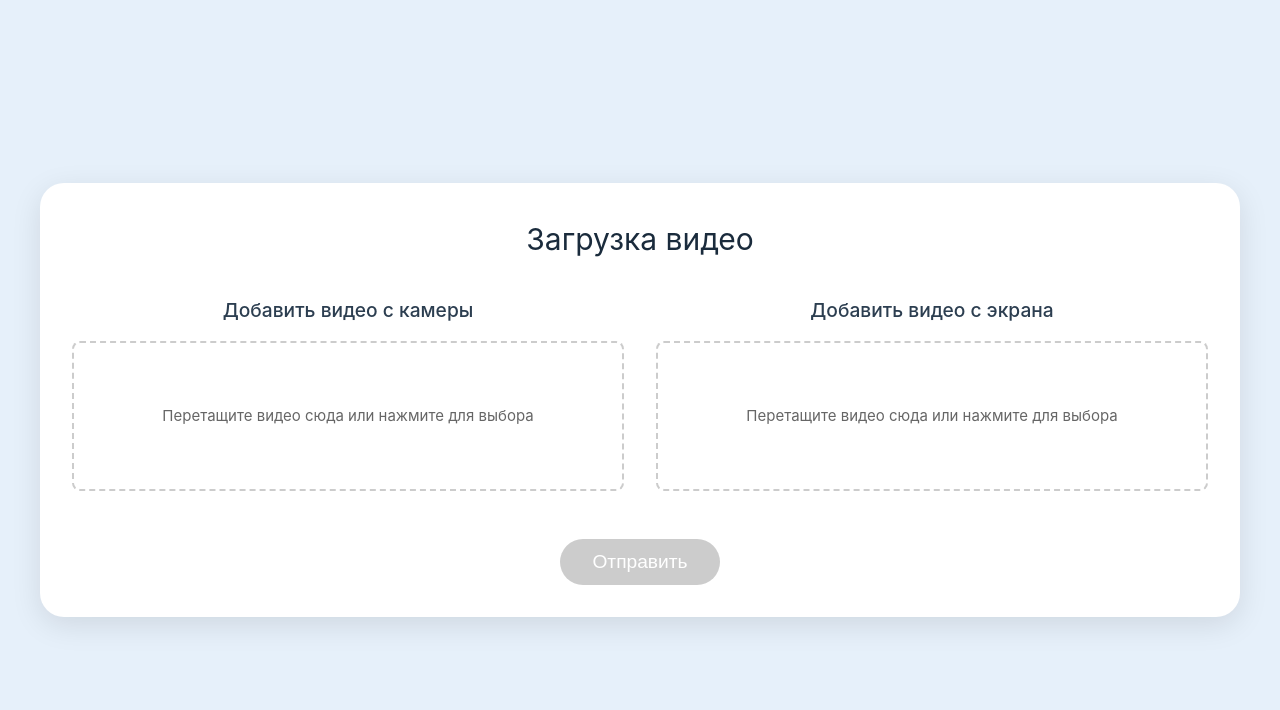
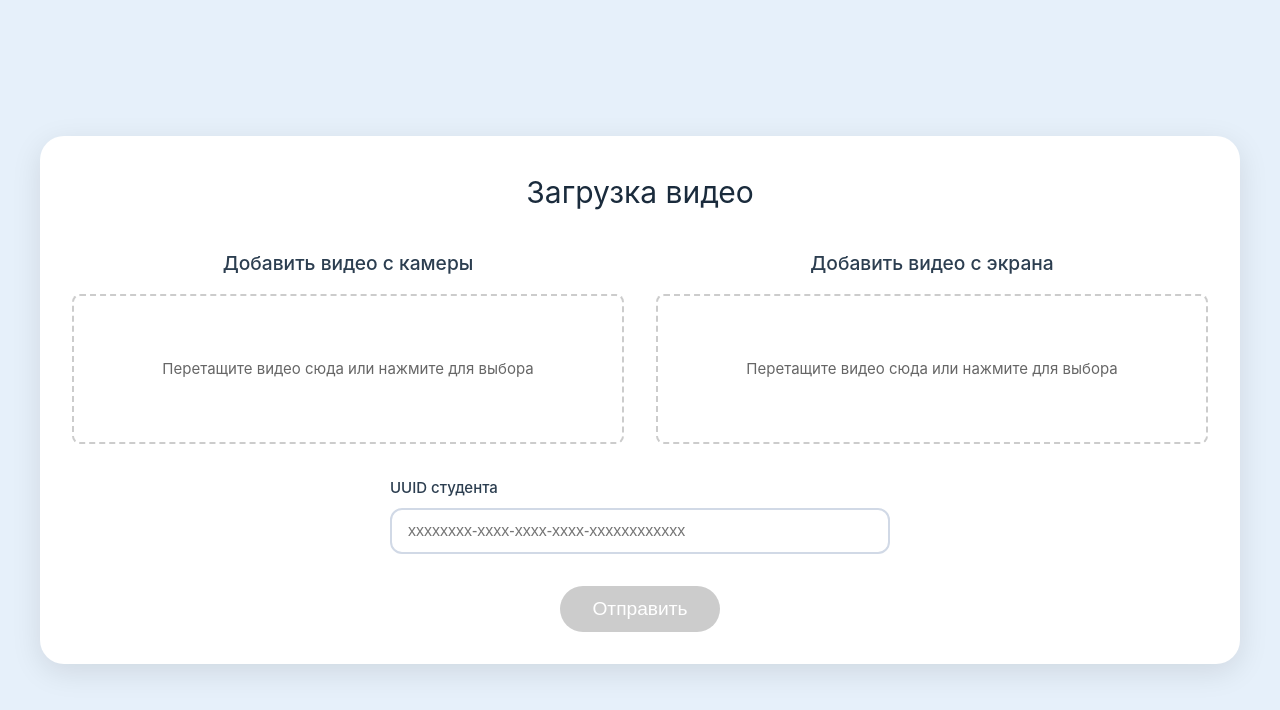
Before and after one commit to moevm/mse1h2026-proc-gaze, a Vue app in the folder frontend/: page /upload-video in a window 1280 px wide. Shown: the top 710 px of the page. Built offline with nearby package versions, Linux system fonts and the light colour scheme.

Commit message:
feat: add input uuid in upload_player_view

```diff
--- a/frontend/src/views/UploadPlayerView.vue
+++ b/frontend/src/views/UploadPlayerView.vue
@@ -43,6 +43,20 @@
         </div>
       </div>
 
+      <div class="uuid-section">
+        <label for="studentUuid" class="uuid-label">UUID студента</label>
+        <input
+            id="studentUuid"
+            type="text"
+            v-model="studentUuid"
+            placeholder="xxxxxxxx-xxxx-xxxx-xxxx-xxxxxxxxxxxx"
+            :class="['uuid-input', { 'invalid': studentUuid && !isValidUuid }]"
+        />
+        <p v-if="studentUuid && !isValidUuid" class="error-message">
+          Введите корректный UUID (формат: 8-4-4-4-12 шестнадцатеричных цифр)
+        </p>
+      </div>
+
       <div class="submit-section">
         <button class="submit-btn" :disabled="!canSubmit" @click="submit">
           Отправить
@@ -76,6 +90,13 @@ const screenDuration = ref(null)
 const screenCurrentTime = ref(0)
 const screenIsPlaying = ref(false)
 
+const studentUuid = ref('')
+
+const isValidUuid = computed(() => {
+  const uuidRegex = /^[0-9a-f]{8}-[0-9a-f]{4}-[0-9a-f]{4}-[0-9a-f]{4}-[0-9a-f]{12}$/i
+  return uuidRegex.test(studentUuid.value)
+})
+
 const isSyncing = ref(false)
 const cameraProgrammaticSeek = ref(false)
 const screenProgrammaticSeek = ref(false)
@@ -100,6 +121,7 @@ const handleCameraUpload = ({ file, url, fileName }) => {
     isSyncing.value = false
   }
 }
+
 const handleCameraClear = () => {
   if (cameraVideoSrc.value) {
     URL.revokeObjectURL(cameraVideoSrc.value)
@@ -130,6 +152,7 @@ const handleScreenUpload = ({ file, url, fileName }) => {
     isSyncing.value = false
   }
 }
+
 const handleScreenClear = () => {
   if (screenVideoSrc.value) {
     URL.revokeObjectURL(screenVideoSrc.value)
@@ -258,6 +281,7 @@ const onPlay = (source) => {
     handleScreenPlay()
   }
 }
+
 const onPause = (source) => {
   if (source === 'camera') {
     cameraIsPlaying.value = false
@@ -268,10 +292,13 @@ const onPause = (source) => {
   }
 }
 
-const canSubmit = computed(() => cameraVideoFile.value && screenVideoFile.value)
+const canSubmit = computed(() =>
+    cameraVideoFile.value && screenVideoFile.value && isValidUuid.value
+)
+
 const submit = () => {
   if (!canSubmit.value) return
-  // API запрос
+  //API запрос
   router.push({ name: 'MainView' })
 }
 </script>
@@ -321,8 +348,48 @@ const submit = () => {
   color: #2c3e50;
 }
 
+.uuid-section {
+  margin: 2rem auto;
+  max-width: 500px;
+  text-align: left;
+}
+
+.uuid-label {
+  display: block;
+  margin-bottom: 0.5rem;
+  font-weight: 500;
+  color: #2c3e50;
+}
+
+.uuid-input {
+  width: 100%;
+  padding: 0.75rem 1rem;
+  font-size: 1rem;
+  border: 2px solid #d1d9e6;
+  border-radius: 12px;
+  transition: border-color 0.2s, box-shadow 0.2s;
+  outline: none;
+  box-sizing: border-box;
+}
+
+.uuid-input:focus {
+  border-color: #007bff;
+  box-shadow: 0 0 0 3px rgba(0, 123, 255, 0.1);
+}
+
+.uuid-input.invalid {
+  border-color: #dc3545;
+  background-color: #fff8f8;
+}
+
+.error-message {
+  margin-top: 0.5rem;
+  color: #dc3545;
+  font-size: 0.9rem;
+}
+
 .submit-section {
-  margin-top: 3rem;
+  margin-top: 2rem;
   text-align: center;
 }
 
```
